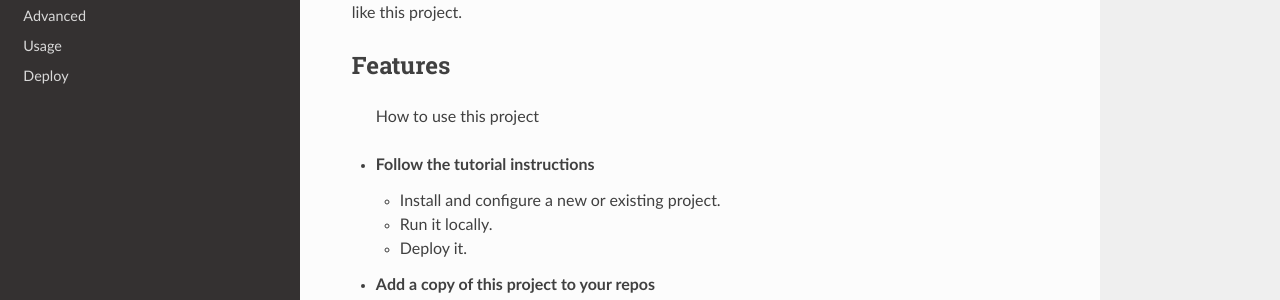
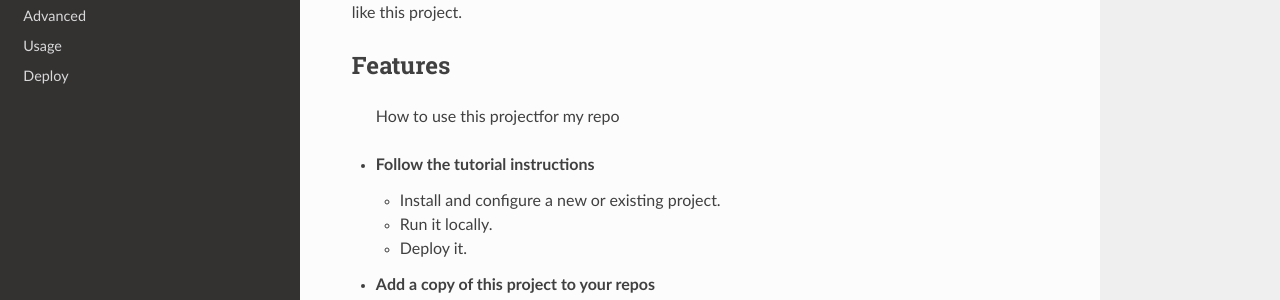
Before and after one commit to mandoli/rameshmandoli, an MkDocs documentation site: the page built from docs/docs/index.md, in a window 1280 px wide and 1029 px high. Shown: the part 327-627 px from the top of the window. Built offline with MkDocs 1.6.1, drawn with Linux system fonts in a browser that asks for light colours; nearby versions of some CDN libraries.

Commit message:
Update index.md

```diff
--- a/docs/docs/index.md
+++ b/docs/docs/index.md
@@ -9,7 +9,7 @@ Follow the tutorial to add an existing project or create a project from scratch.
 
 
 ## Features
-> How to use this project
+> How to use this projectfor my repo
 
 - **Follow the tutorial instructions**
     - Install and configure a new or existing project.
```
